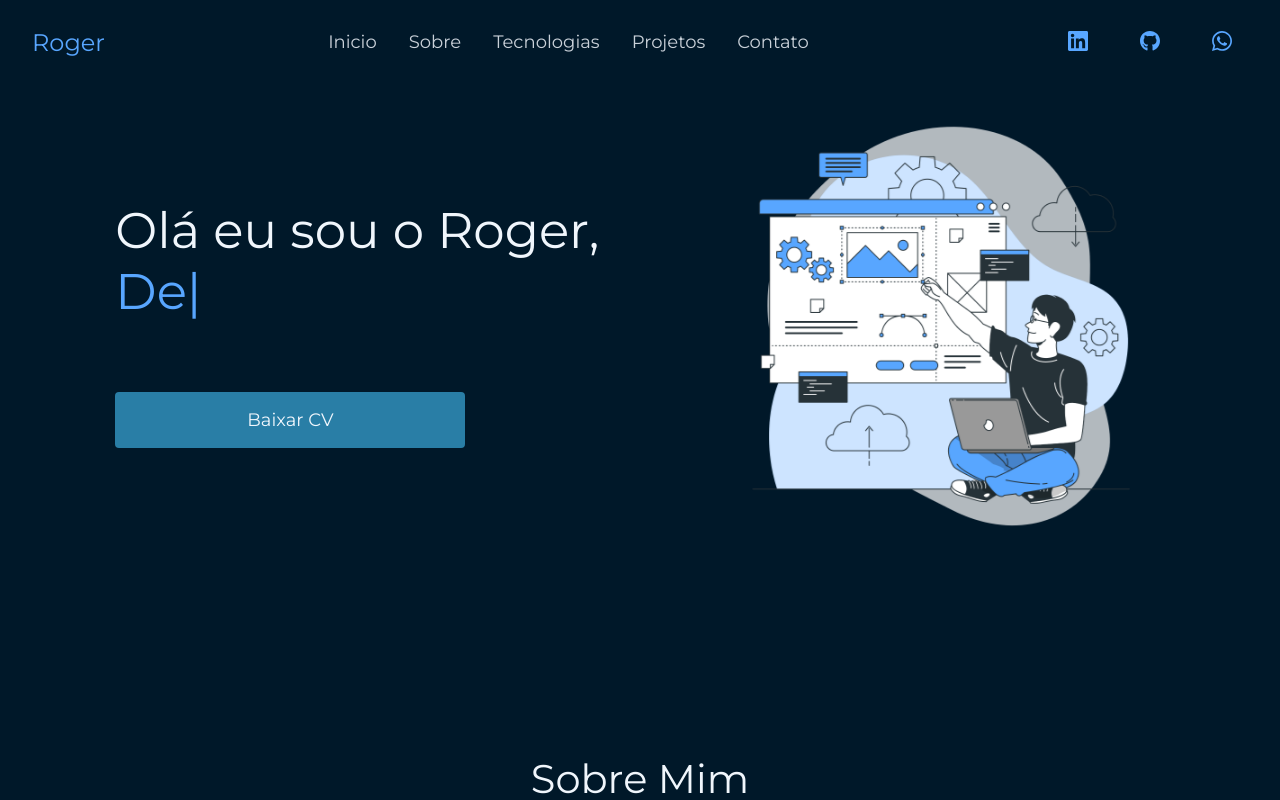
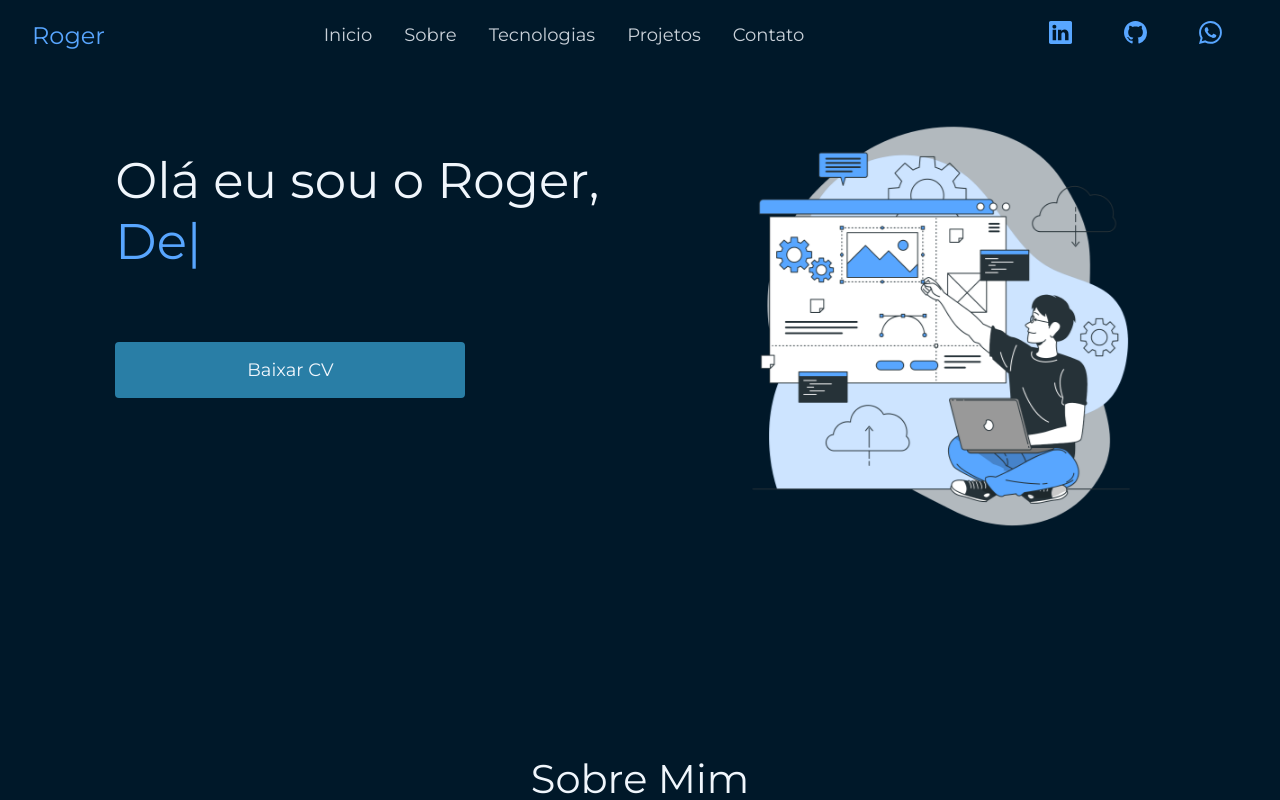
Before and after one commit to rogervalentim/portf-lio, a React (Create React App) app: page / in a window 1280 px wide. Shown: the top 800 px of the page. Built offline with nearby package versions, Linux system fonts and the light colour scheme.

Commit message:
adicionando o componente de icons

```diff
--- a/src/components/Footer/Footer.jsx
+++ b/src/components/Footer/Footer.jsx
@@ -1,11 +1,7 @@
 import React from "react";
 import "./Footer.css";
-import { FontAwesomeIcon } from "@fortawesome/react-fontawesome";
-import {
-  faGithub,
-  faLinkedin,
-  faWhatsapp
-} from "@fortawesome/free-brands-svg-icons";
+
+import Icons from '../Icons/Icons';
 
 function Footer() {
   return (
@@ -13,33 +9,7 @@ function Footer() {
       <footer>
         <p className="text-footer">Feito por Roger valentim 2022</p>
         <div className="social-media-footer">
-          <a
-            href="https://www.linkedin.com/in/rogervalentim33/"
-            target="_blank"
-          >
-            <FontAwesomeIcon
-              id="icon"
-              className="contact-icon"
-              icon={faLinkedin}
-            ></FontAwesomeIcon>
-          </a>
-          <a href="https://github.com/rogervalentim" target="_blank">
-            <FontAwesomeIcon
-              id="icon"
-              className="contact-icon"
-              icon={faGithub}
-            ></FontAwesomeIcon>
-          </a>
-          <a
-            href="https://api.whatsapp.com/send/?phone=19994088614&text&type=phone_number&app_absent=0"
-            target="_blank"
-          >
-            <FontAwesomeIcon
-              id="icon"
-              className="contact-icon"
-              icon={faWhatsapp}
-            ></FontAwesomeIcon>
-          </a>
+          <Icons />
         </div>
       </footer>
     </>
--- /dev/null
+++ b/src/components/Icons/Icons.css
@@ -0,0 +1,13 @@
+.icon {
+    color: var(--primary-color);
+    transition: 1s;
+    padding: 10px;
+  }
+
+  .icon:hover {
+    color: var(--color-title);
+}
+
+@media screen and (max-width: 767px) {
+
+}
--- /dev/null
+++ b/src/components/Icons/Icons.jsx
@@ -0,0 +1,33 @@
+import { BsGithub, BsLinkedin, BsWhatsapp } from 'react-icons/bs';
+
+import './Icons.css';
+
+const Icons = () => {
+  return (
+    <div className='icons'>
+    <a
+    href="https://www.linkedin.com/in/rogervalentim33/"
+    target="_blank"
+    className="icon"
+    >
+     <BsLinkedin size={23} />
+    </a>
+    <a
+    href="https://github.com/rogervalentim"
+    target="_blank"
+    className="icon"
+    >
+      <BsGithub size={23} />
+    </a>
+    <a
+      href="https://api.whatsapp.com/send/?phone=19994088614&text&type=phone_number&app_absent=0"
+      target="_blank"
+      className="icon"
+    >
+     <BsWhatsapp size={23} />
+    </a>
+  </div>
+  )
+}
+
+export default Icons
--- a/src/components/NavBar/NavBar.css
+++ b/src/components/NavBar/NavBar.css
@@ -5,6 +5,7 @@
   justify-content: space-between;
   align-items: center;
   padding: 1rem 2rem;
+  height: 70px;
   z-index: 100;
   background-color: var(--bg-color);
 }
@@ -30,6 +31,8 @@ a:hover {
   color: var(--primary-color);
 }
 
+
+
 .app__navbar-links {
   display: flex;
   flex: 1;
@@ -42,13 +45,13 @@ a:hover {
   cursor: pointer;
 }
 
-.app__navbar-login {
+.app__navbar-icons {
   display: flex;
   justify-content: flex-end;
   align-items: center;
 }
 
-.app__navbar-login a {
+.app__navbar-icons a {
   margin: 0 1rem;
   text-decoration: none;
   transition: 0.5s ease;
@@ -94,9 +97,6 @@ a:hover {
   color: white;
 }
 
-.contact:hover {
-  color: #fff;
-}
 
 @media screen and (max-width: 2000px) {
   .app__navbar-logo img {
--- a/src/components/NavBar/NavBar.jsx
+++ b/src/components/NavBar/NavBar.jsx
@@ -1,12 +1,9 @@
-import React, { useState } from "react";
+import { useState } from "react";
+
 import { GiHamburgerMenu } from "react-icons/gi";
 import { MdOutlineClose } from "react-icons/md";
-import { FontAwesomeIcon } from "@fortawesome/react-fontawesome";
-import {
-  faGithub,
-  faLinkedin,
-  faWhatsapp,
-} from "@fortawesome/free-brands-svg-icons";
+
+import Icons from "../Icons/Icons";
 
 import "./NavBar.css";
 
@@ -35,32 +32,12 @@ const Navbar = () => {
           <a href="#contact">Contato</a>
         </li>
       </ul>
-      <div className="app__navbar-login">
-        <a href="https://www.linkedin.com/in/rogervalentim33/" target="_blank">
-          <FontAwesomeIcon
-            id="icon"
-            className="contact-icon"
-            icon={faLinkedin}
-          ></FontAwesomeIcon>
-        </a>
-        <a href="https://github.com/rogervalentim" target="_blank">
-          <FontAwesomeIcon
-            id="icon"
-            className="contact-icon"
-            icon={faGithub}
-          ></FontAwesomeIcon>
-        </a>
-        <a
-          href="https://api.whatsapp.com/send/?phone=19994088614&text&type=phone_number&app_absent=0"
-          target="_blank"
-        >
-          <FontAwesomeIcon
-            id="icon"
-            className="contact-icon"
-            icon={faWhatsapp}
-          ></FontAwesomeIcon>
-        </a>
-      </div>
+    {/* icons  */}
+
+    <div className="app__navbar-icons">
+      <Icons />
+    </div>
+
       <div className="app__navbar-smallscreen">
         <GiHamburgerMenu
           color="#58a6ff"
@@ -101,38 +78,8 @@ const Navbar = () => {
                   Contato
                 </a>
               </li>
-              <li>
-                <a
-                  href="https://www.linkedin.com/in/rogervalentim33/"
-                  target="_blank"
-                >
-                  <FontAwesomeIcon
-                    id="icon"
-                    className="contact-icon"
-                    icon={faLinkedin}
-                  ></FontAwesomeIcon>
-                </a>
-              </li>
-              <li>
-                <a href="https://github.com/rogervalentim" target="_blank">
-                  <FontAwesomeIcon
-                    id="icon"
-                    className="contact-icon"
-                    icon={faGithub}
-                  ></FontAwesomeIcon>
-                </a>
-              </li>
-              <li>
-                <a
-                  href="https://api.whatsapp.com/send/?phone=19994088614&text&type=phone_number&app_absent=0"
-                  target="_blank"
-                >
-                  <FontAwesomeIcon
-                    id="icon"
-                    className="contact-icon"
-                    icon={faWhatsapp}
-                  ></FontAwesomeIcon>
-                </a>
+              <li className="link-icons">
+              <Icons />
               </li>
             </ul>
           </div>
--- a/src/components/Tecnologias/TecnologiasCard.css
+++ b/src/components/Tecnologias/TecnologiasCard.css
@@ -10,7 +10,7 @@
 }
 
 .card-technologie img {
-  width: 150px;
+  width: 100px;
 }
 
 .card-technologie h3 {
@@ -19,7 +19,7 @@
 }
 
 /* smartphone */
-@media screen and (max-width: 767px) {
+@media screen and (max-width: 500px) {
   .card-technologie {
     width: 100px;
   }
--- a/src/container/Contato/Contato.jsx
+++ b/src/container/Contato/Contato.jsx
@@ -1,8 +1,10 @@
 import React from "react";
 import { useForm } from "react-hook-form";
+
 import ImageContact from "../../assets/images/contato/contato.png";
+
 import { FontAwesomeIcon } from "@fortawesome/react-fontawesome";
-import { faArrowUp } from "@fortawesome/free-solid-svg-icons";
+
 import "./Contato.css";
 
 function Contato() {
@@ -93,12 +95,6 @@ function Contato() {
           <img className="contact-image" src={ImageContact} />
         </div>
       </section>
-      <a className="arrow" href="#navbar">
-        <FontAwesomeIcon
-         className="fa-solid fa-arrow-up fa-2xl"
-          icon={faArrowUp}
-        ></FontAwesomeIcon>
-      </a>
     </>
   );
 }
--- a/src/container/Inicio/Inicio.css
+++ b/src/container/Inicio/Inicio.css
@@ -6,10 +6,10 @@
   .container-title {
     display: flex;
     flex-direction: column;
+    margin-top: 150px;
   }
 
   .home-title {
-    margin-top: 200px;
     font-size: 50px;
     font-weight: 400;
     color: var(--color-title);
```
